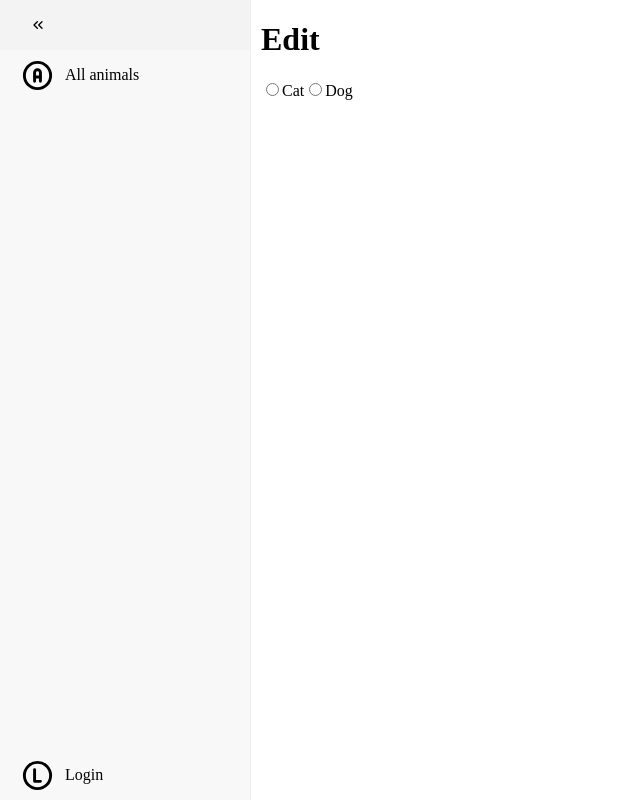
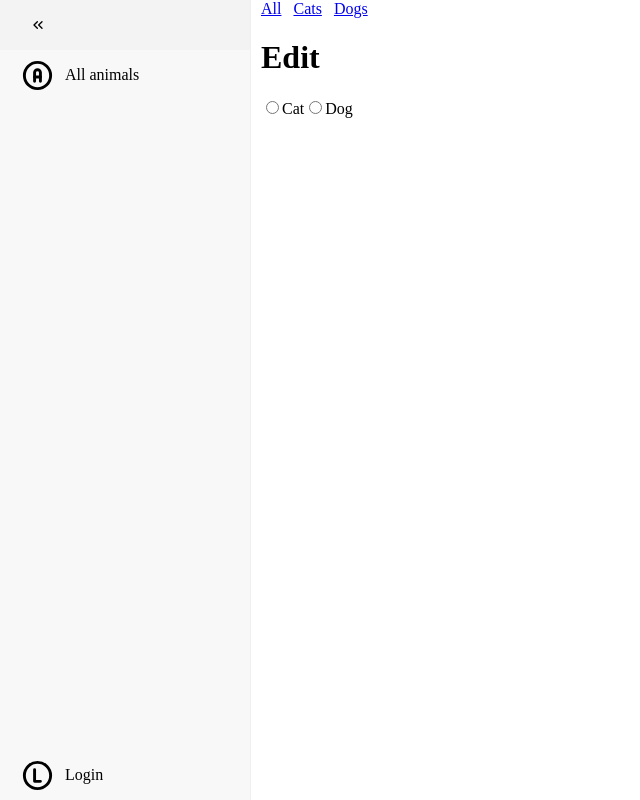
Before and after one commit to Dracules/Pets-manager, a React (Vite) app in the folder client/: page /edit in a window 1280 px wide. Shown: the whole page, without its empty margins (0-640 px from the left). Built offline with nearby package versions, Linux system fonts and the light colour scheme.

Commit message:
fix: fix header navigation

```diff
--- a/client/src/shared/ui/AppLayout.tsx
+++ b/client/src/shared/ui/AppLayout.tsx
@@ -9,16 +9,16 @@ export default function AppLayout() {
   const location = useLocation();
   const pathname = location.pathname;
 
+  const userPaths = ['/my', '/mycats', '/mydogs'];
+
   useEffect(() => {
-    switch (pathname) {
-      case '/':
-        return setHeaderType('all');
-      case '/my':
-        return setHeaderType('user');
-      case '/login':
-      case '/edit':
-        return setHeaderType('login');
+    if (pathname === '/login' || pathname.startsWith('/edit/')) {
+      return setHeaderType('login');
     }
+    if (userPaths.includes(pathname)) {
+      return setHeaderType('user');
+    }
+    return setHeaderType('all');
   }, [pathname]);
 
   const getPageTitle = (): string => {
```
